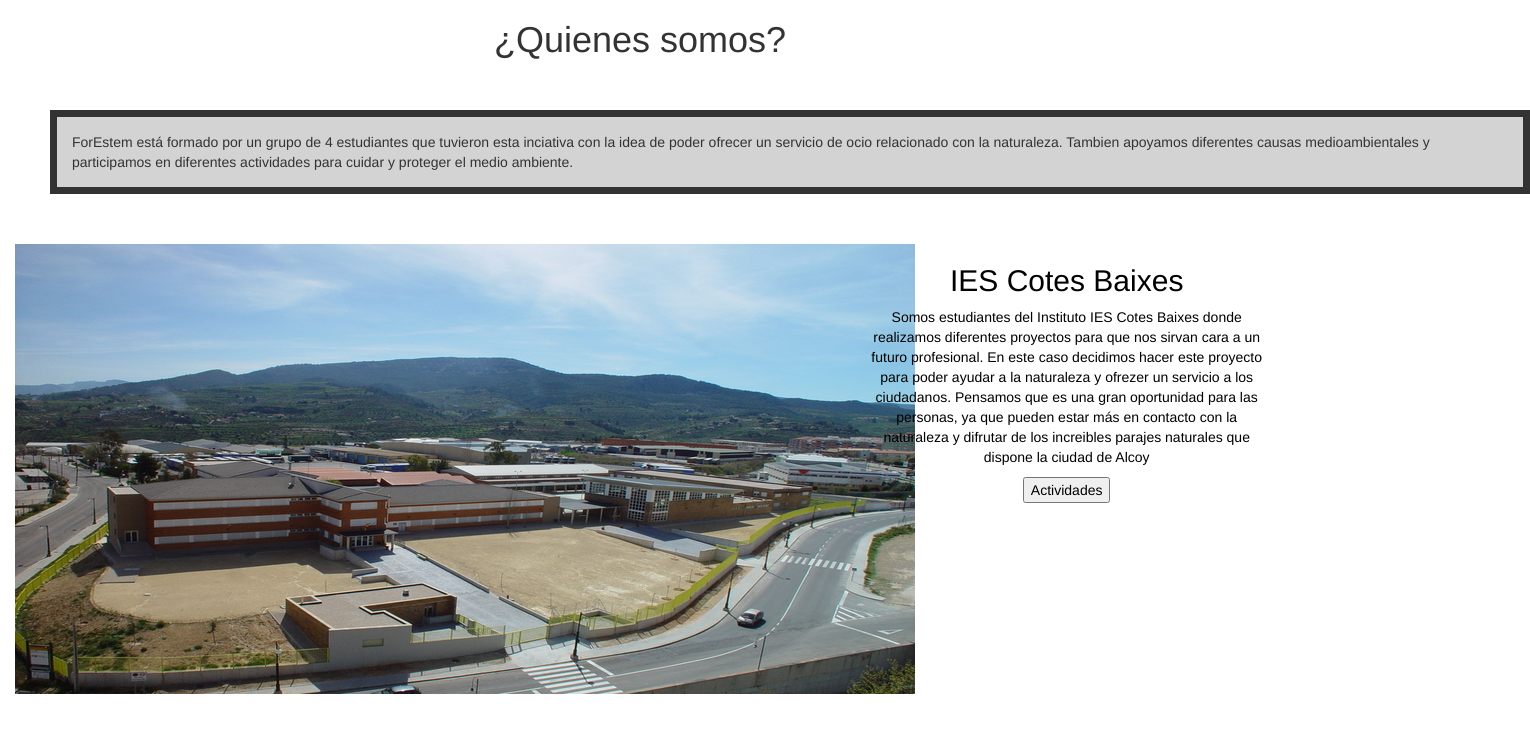
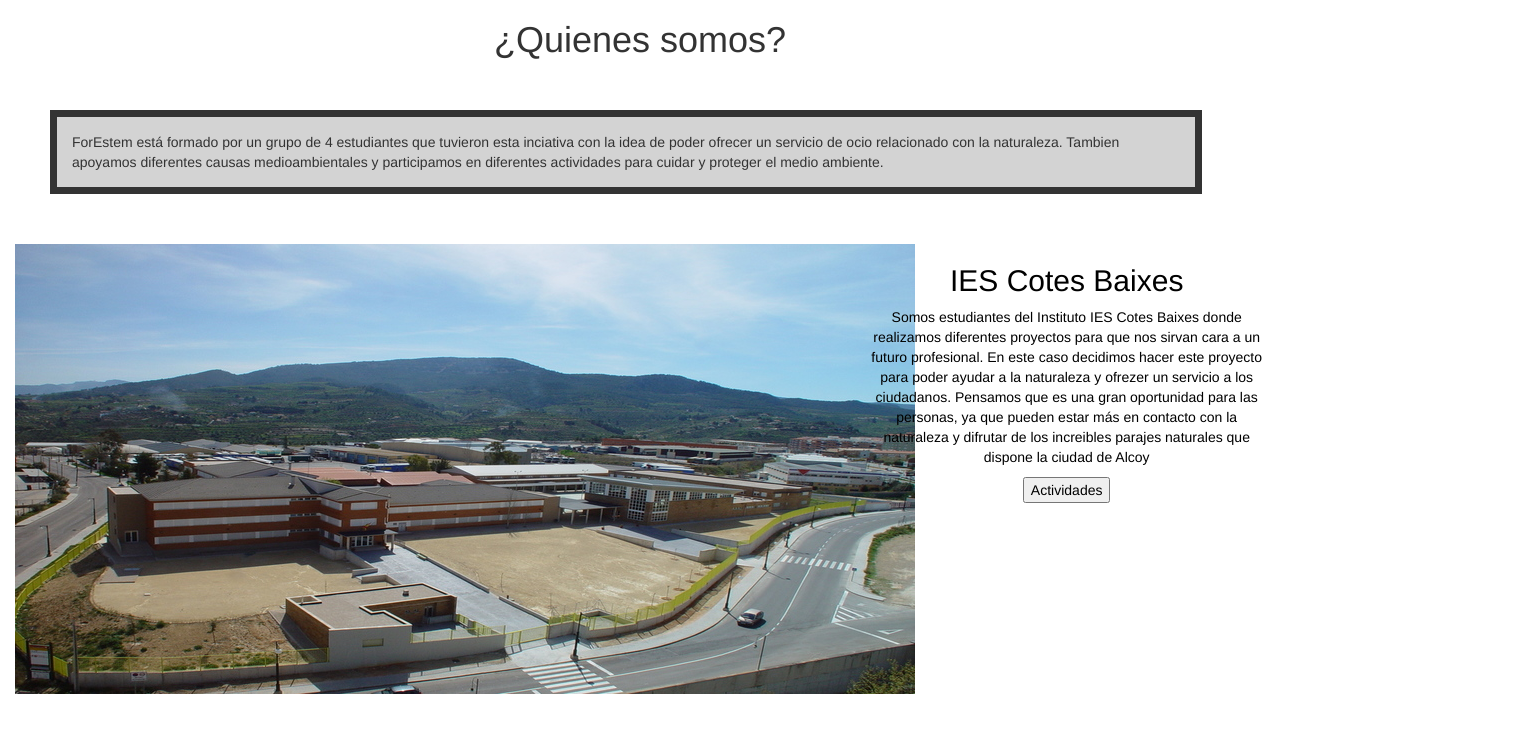
Before and after one commit to Txemalon/Project, a website: page public/paginas/sobrenos.html in a window 1280 px wide. Shown: the whole page, 1530 px wide, since content can reach past the window. Drawn offline with nearby package versions, Linux system fonts and the light colour scheme.

Commit message:
Update sobrenos.html
 cambio estilo de página

```diff
--- a/public/paginas/sobrenos.html
+++ b/public/paginas/sobrenos.html
@@ -7,7 +7,7 @@
     <style>
     .caja {
         background-color: lightgrey;
-        width: 1480px;
+        width: 90%;
         border: 7px solid;
         padding: 15px;
         margin: 50px;
```
